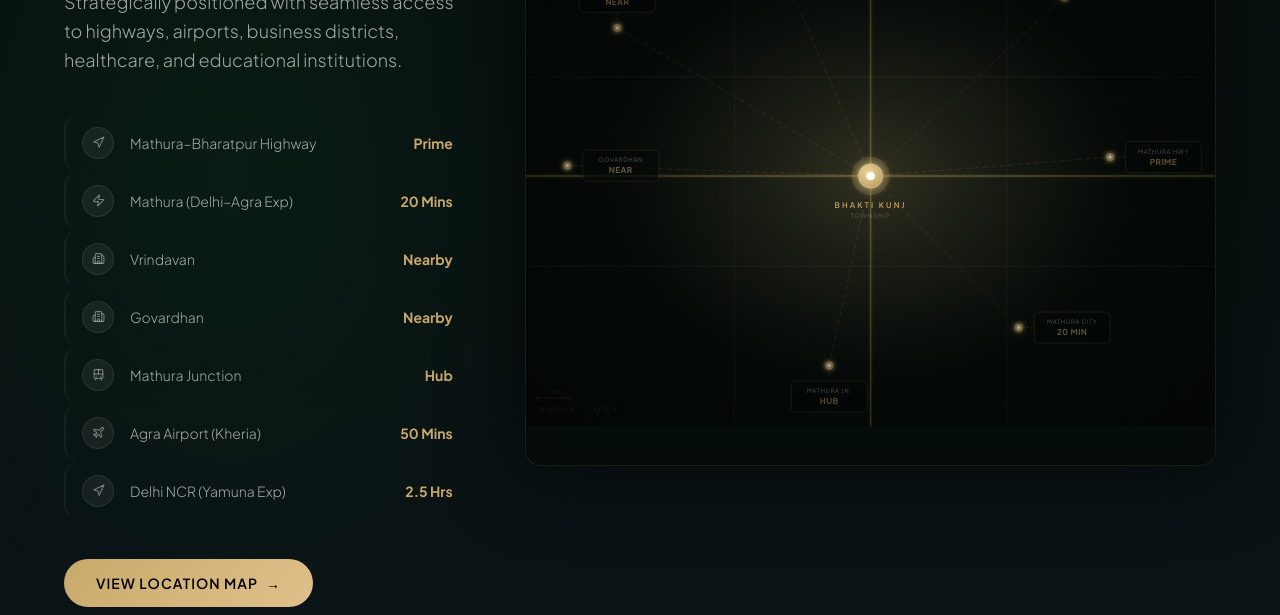
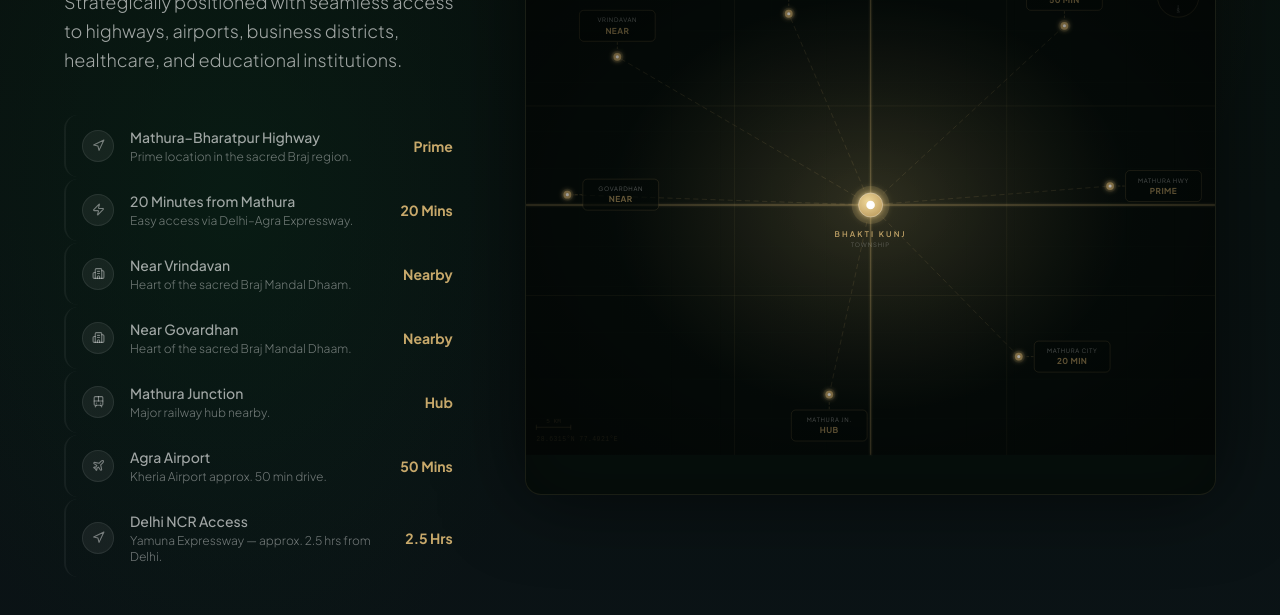
Before and after one commit to prem689/bhakti_kunj, a Next.js app: page / in a window 1280 px wide. Shown: the part 5540-6155 px from the top of the page. Built offline with nearby package versions, Linux system fonts and the light colour scheme; a web font is replaced by a local one.

Commit message:
docs: update LocationSection according to poster.md details

```diff
--- a/components/sections/LocationSection.tsx
+++ b/components/sections/LocationSection.tsx
@@ -27,13 +27,13 @@ const FLOAT_DURS    = ['3.0s','3.5s','2.8s','4.0s','3.2s','3.8s','2.6s'];
 const FLOAT_DELAYS  = ['0s',  '0.6s','0.3s','0.9s','0.2s','0.8s','0.4s'];
 
 const LEFT_ITEMS = [
-  { id: 'highway',  label: 'Mathura–Bharatpur Highway', time: 'Prime',   Icon: Navigation },
-  { id: 'mathura',  label: 'Mathura (Delhi–Agra Exp)',  time: '20 Mins', Icon: Zap        },
-  { id: 'vrindavan',label: 'Vrindavan',                 time: 'Nearby',  Icon: Building2  },
-  { id: 'govardhan',label: 'Govardhan',                 time: 'Nearby',  Icon: Building2  },
-  { id: 'railway',  label: 'Mathura Junction',          time: 'Hub',     Icon: Train      },
-  { id: 'airport',  label: 'Agra Airport (Kheria)',     time: '50 Mins', Icon: Plane      },
-  { id: 'delhi',    label: 'Delhi NCR (Yamuna Exp)',    time: '2.5 Hrs', Icon: Navigation },
+  { id: 'highway',  label: 'Mathura–Bharatpur Highway', desc: 'Prime location in the sacred Braj region.', time: 'Prime', Icon: Navigation },
+  { id: 'mathura',  label: '20 Minutes from Mathura', desc: 'Easy access via Delhi–Agra Expressway.', time: '20 Mins', Icon: Zap },
+  { id: 'vrindavan',label: 'Near Vrindavan', desc: 'Heart of the sacred Braj Mandal Dhaam.', time: 'Nearby', Icon: Building2 },
+  { id: 'govardhan',label: 'Near Govardhan', desc: 'Heart of the sacred Braj Mandal Dhaam.', time: 'Nearby', Icon: Building2 },
+  { id: 'railway',  label: 'Mathura Junction', desc: 'Major railway hub nearby.', time: 'Hub', Icon: Train },
+  { id: 'airport',  label: 'Agra Airport', desc: 'Kheria Airport approx. 50 min drive.', time: '50 Mins', Icon: Plane },
+  { id: 'delhi',    label: 'Delhi NCR Access', desc: 'Yamuna Expressway — approx. 2.5 hrs from Delhi.', time: '2.5 Hrs', Icon: Navigation },
 ];
 
 function LabelCard({ d, isHov }: { d: Dest; isHov: boolean }) {
@@ -143,12 +143,20 @@ export function LocationSection() {
                       transition: 'color 0.3s ease',
                     }} />
                   </div>
-                  <span className="flex-1 text-sm font-light" style={{
-                    color: isHov ? 'var(--text-primary)' : 'var(--text-secondary)',
-                    transition: 'color 0.3s ease',
-                  }}>
-                    {item.label}
-                  </span>
+                  <div className="flex-1 flex flex-col">
+                    <span className="text-sm font-medium" style={{
+                      color: isHov ? 'var(--text-primary)' : 'var(--text-secondary)',
+                      transition: 'color 0.3s ease',
+                    }}>
+                      {item.label}
+                    </span>
+                    <span className="text-xs font-light mt-0.5" style={{
+                      color: isHov ? 'var(--text-secondary)' : 'var(--text-muted)',
+                      transition: 'color 0.3s ease',
+                    }}>
+                      {item.desc}
+                    </span>
+                  </div>
                   <span className="text-sm font-bold" style={{ color: '#C8A96B' }}>
                     {item.time}
                   </span>
```
